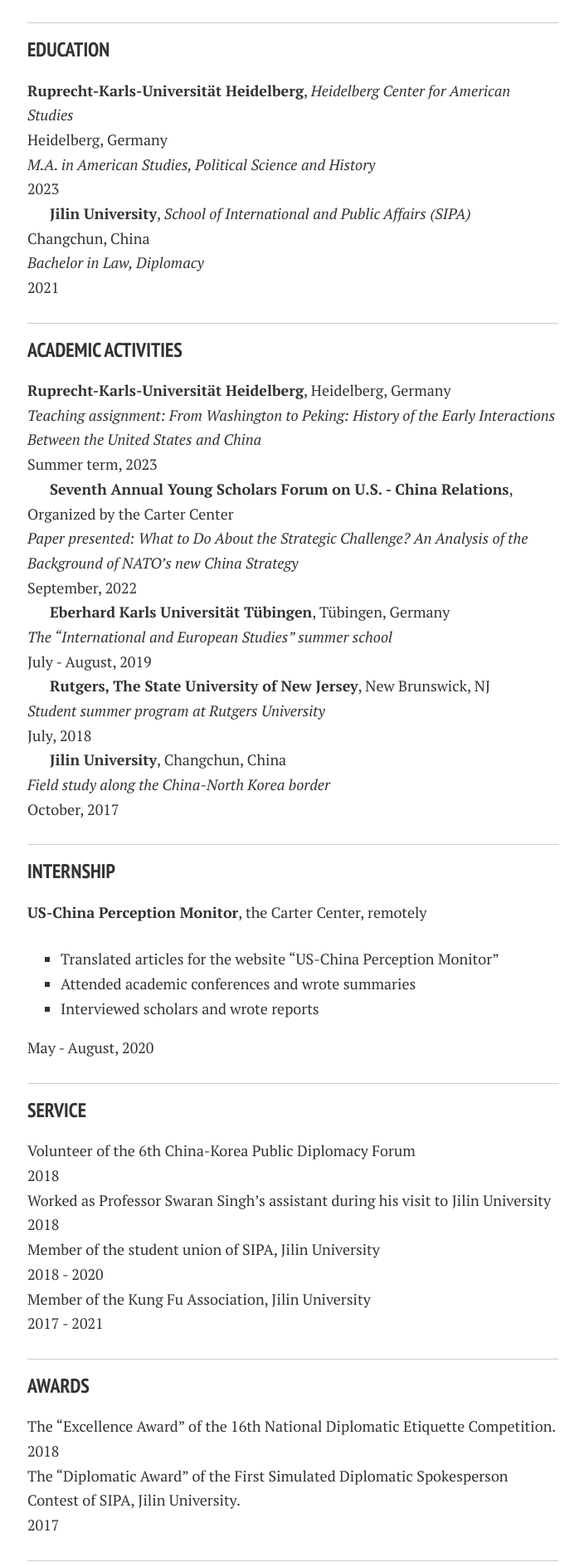
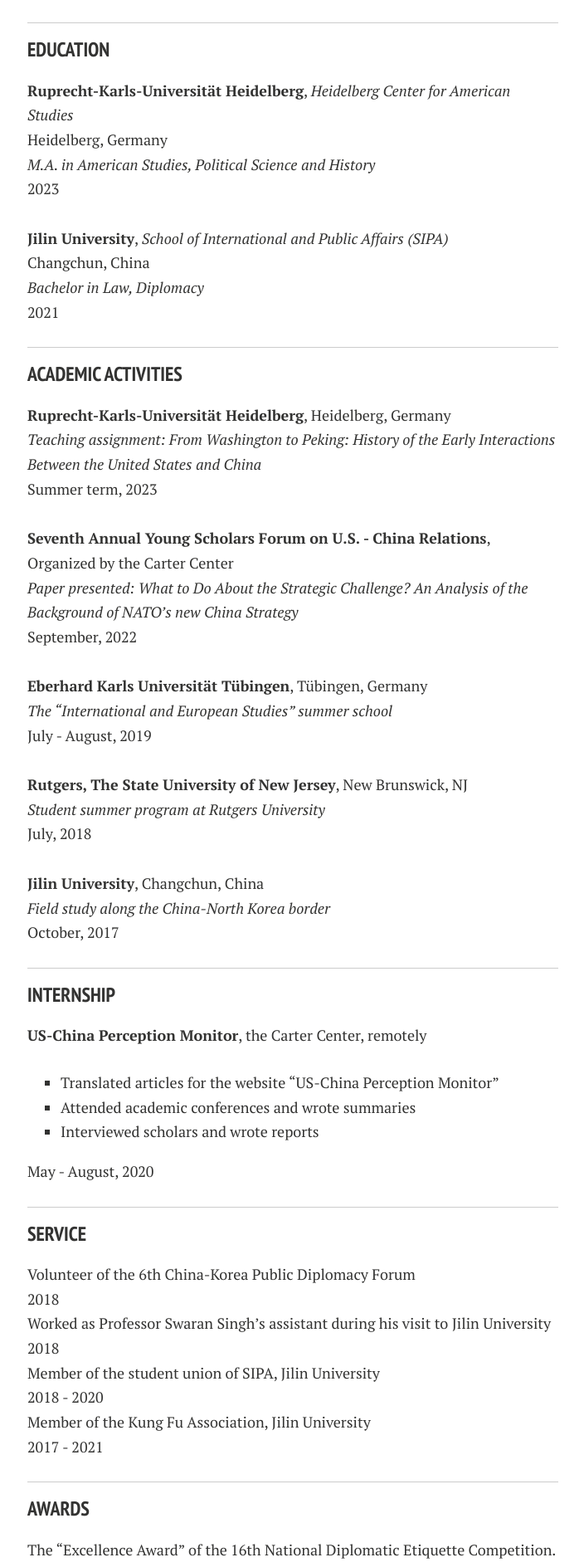
Before and after one commit to x-zhu01/x-zhu01.github.io, a Jekyll site: the page built from hobbies.md, in a window 1280 px wide. Shown: the part 325-2213 px from the top of the page at 83% size, without its empty margins (287-991 px from the left). Built offline with Jekyll 4.4.1, drawn with Linux system fonts in a browser that asks for light colours; nearby versions of some CDN libraries; comment, search, counter and statistics services are not loaded; a style sheet for code colours, icons or effects is not loaded.

Commit message:
Update hobbies.md

```diff
--- a/hobbies.md
+++ b/hobbies.md
@@ -16,8 +16,8 @@
 **Ruprecht-Karls-Universität Heidelberg**, *Heidelberg Center for American Studies*  <br>
 Heidelberg, Germany <br>
 *M.A. in American Studies, Political Science and History*<br>
-2023 <br>
-
+2023
+<br><br>
 **Jilin University**, *School of International and Public Affairs (SIPA)*<br>
 Changchun, China <br>
 *Bachelor in Law, Diplomacy* <br>
@@ -27,20 +27,20 @@
 ### ACADEMIC ACTIVITIES
 **Ruprecht-Karls-Universität Heidelberg**, Heidelberg, Germany<br>
 *Teaching assignment: From Washington to Peking: History of the Early Interactions Between the United States and China* <br>
-Summer term, 2023<br>
-
+Summer term, 2023
+<br><br>
 **Seventh Annual Young Scholars Forum on U.S. - China Relations**, Organized by the Carter Center<br>
 *Paper presented: What to Do About the Strategic Challenge? An Analysis of the Background of NATO’s new China Strategy*<br>
-September, 2022<br>
-
+September, 2022
+<br><br>
 **Eberhard Karls Universität Tübingen**, Tübingen, Germany <br>
 *The “International and European Studies” summer school*<br>
-July - August, 2019<br>
-
+July - August, 2019
+<br><br>
 **Rutgers, The State University of New Jersey**, New Brunswick, NJ <br>
 *Student summer program at Rutgers University* <br>
-July, 2018 <br>
-
+July, 2018
+<br><br>
 **Jilin University**, Changchun, China <br>
 *Field study along the China-North Korea border* <br>
 October, 2017 <br>
```
